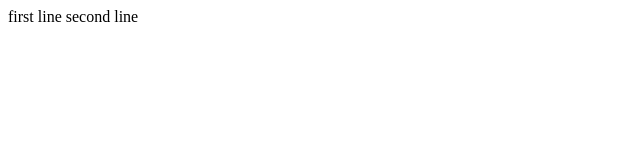
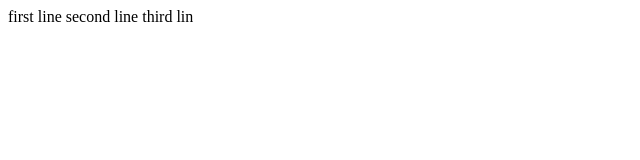
Before and after one commit to NaveenSaiGavara/rgukt, a plain HTML site: page index.html in a window 1280 px wide. Shown: the full height of the page, 0-640 px from the left. Drawn offline with Linux system fonts and the light colour scheme.

Commit message:
third line added

```diff
--- a/index.html
+++ b/index.html
@@ -8,5 +8,6 @@
 <body>
      first line
      second line
+     third lin
 </body>
 </html>
```
